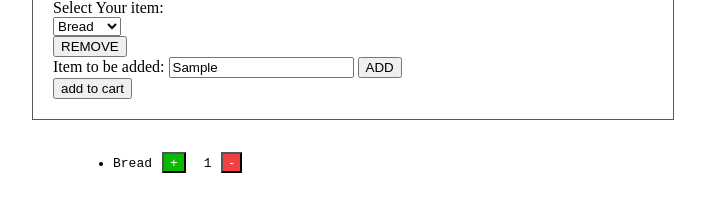
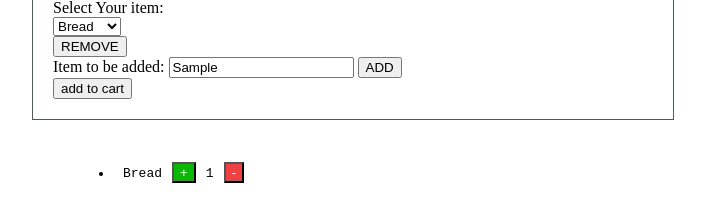
Before and after one commit to lab-brussels-1/Group2-Separation-of-concerns, a website built with Vite: page index.html in a window 1280 px wide. Both pictures are taken after typing "Sample" into the empty fields and a click on the button "add to cart". Shown: the part 113-334 px from the top of the page, without its empty margins (287-992 px from the left). Built offline with nearby package versions, Linux system fonts and the light colour scheme.

Commit message:
refactored the code

```diff
--- a/client/src/components/cartcomponent.js
+++ b/client/src/components/cartcomponent.js
@@ -6,19 +6,32 @@ export const renderCart = () => {
   // adding value to the output container
   const updatedCarts = Object.entries(state.carts);
 
-  const increaseBtn = '<button class="increase" id="increase">+</button>';
-  const decreaseBtn = '<button class="decrease" id="decrease">-</button>';
-
+  const ul = document.createElement('ul');
 
   // updating the cart component
-  const cartList = updatedCarts
-    .map(
-      ([key, value]) => '<li><label>' + key
-        + '</label>' + increaseBtn + ' <label>'
-        + value
-        + '</label>' + decreaseBtn + '</li>',
-    )
-    .join('\n');
+  updatedCarts.map(
+    // eslint-disable-next-line array-callback-return
+    ([key, value]) => {
+      const li = document.createElement('li');
+      const label1 = document.createElement('label');
+      label1.innerText = key;
+      const label2 = document.createElement('label');
+      label2.innerText = value;
+      li.appendChild(label1);
+      const increaseBtn = document.createElement('button');
+      increaseBtn.setAttribute('class', 'increase');
+      increaseBtn.setAttribute('id', 'increase');
+      increaseBtn.innerText = '+';
+      li.appendChild(increaseBtn);
+      li.appendChild(label2);
+      const decreaseBtn = document.createElement('button');
+      decreaseBtn.setAttribute('class', 'decrease');
+      decreaseBtn.setAttribute('id', 'decrease');
+      decreaseBtn.innerText = '-';
+      li.appendChild(decreaseBtn);
+      ul.appendChild(li);
+    },
+  );
 
-  return '<ul>' + cartList + '</ul>';
+  return ul;
 };
--- a/client/src/handlers/carthandler.js
+++ b/client/src/handlers/carthandler.js
@@ -7,5 +7,6 @@ export const addToCart = () => {
   const selectedItem = document.getElementById(OUTPUT_ID).value;
   pushToCartState(capitalizeFirstLetter(selectedItem));
   const cartValue = renderCart();
-  document.getElementById(ADDED_ITEM_ID).innerHTML = cartValue;
+  document.getElementById(ADDED_ITEM_ID).innerHTML = '';
+  document.getElementById(ADDED_ITEM_ID).appendChild(cartValue);
 };
--- a/client/src/init.js
+++ b/client/src/init.js
@@ -1,5 +1,5 @@
 /*
-*/
+ */
 import { USER_ACTION, REMOVE_ID, ADD_CART_ID } from '../data/constants.js';
 import { click } from './listeners/addlistener.js';
 import { removeClick } from './listeners/removelistener.js';
--- a/client/styles/index.css
+++ b/client/styles/index.css
@@ -34,3 +34,7 @@ h1 {
   margin-top: 20px;
   float: left;
 }
+
+li {
+  padding: 10px;
+}
```
